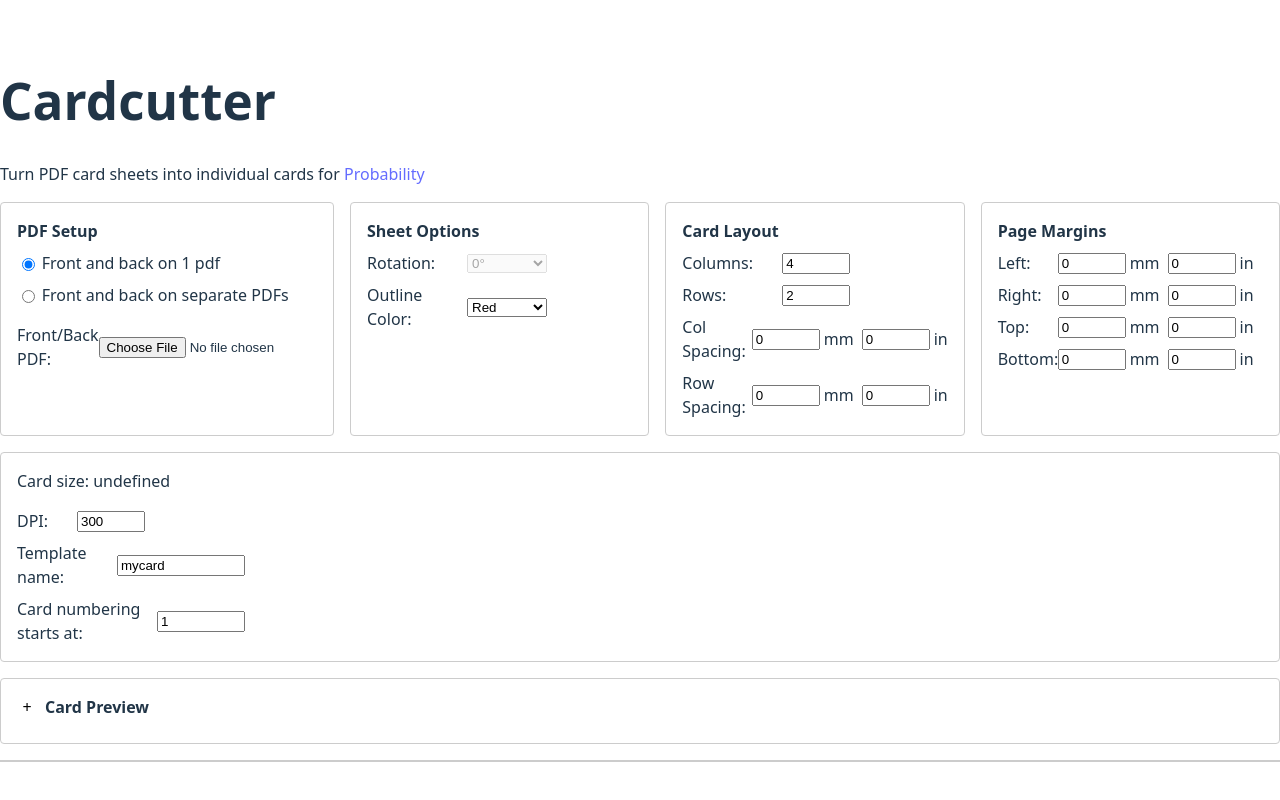
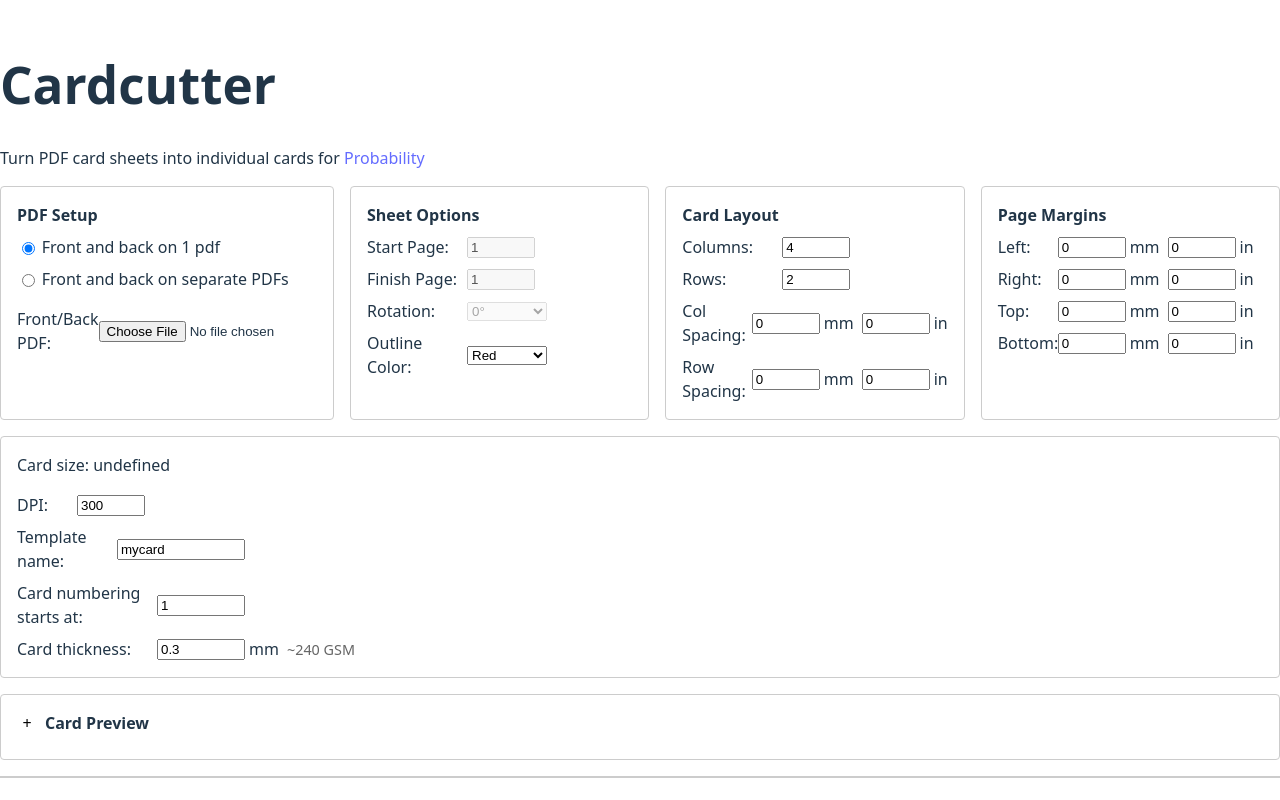
Before and after one commit to garbo-succus/cardcutter, a React (Vite) app: page / in a window 1280 px wide. Built offline with nearby package versions, Linux system fonts and the light colour scheme.

Commit message:
Fix export

```diff
--- a/src/App.tsx
+++ b/src/App.tsx
@@ -87,6 +87,48 @@ function CardSize({ columns, rows, marginLeft, marginRight, marginTop, marginBot
       Card size: {cardSize.widthMm}×{cardSize.heightMm}mm; {cardSize.widthIn}×{cardSize.heightIn}"; {cardSize.widthPixels}×{cardSize.heightPixels} pixels
     </span>
   )
+}
+
+function calculateCardDimensionsInMeters(columns: number, rows: number, marginLeft: number, marginRight: number, marginTop: number, marginBottom: number, columnSpacing: number, rowSpacing: number, pageDimensions: {[key: string]: {width: number, height: number}}) {
+  if (Object.keys(pageDimensions).length === 0) return { width: 0.063, height: 0.088 }; // Standard card size fallback
+
+  const firstPageKey = Object.keys(pageDimensions)[0]
+  const pageWidth = pageDimensions[firstPageKey].width
+  const pageHeight = pageDimensions[firstPageKey].height
+
+  const mmToPixels = (mm: number) => mm * (72 / 25.4)
+  const pixelsToMm = (pixels: number) => pixels / (72 / 25.4)
+  const mmToMeters = (mm: number) => mm / 1000
+
+  const marginLeftPx = mmToPixels(marginLeft)
+  const marginRightPx = mmToPixels(marginRight)
+  const marginTopPx = mmToPixels(marginTop)
+  const marginBottomPx = mmToPixels(marginBottom)
+  const columnSpacingPx = mmToPixels(columnSpacing)
+  const rowSpacingPx = mmToPixels(rowSpacing)
+
+  const totalColumnSpacing = columnSpacingPx * (columns - 1)
+  const totalRowSpacing = rowSpacingPx * (rows - 1)
+
+  const availableWidth = pageWidth - marginLeftPx - marginRightPx - totalColumnSpacing
+  const availableHeight = pageHeight - marginTopPx - marginBottomPx - totalRowSpacing
+  const cellWidth = availableWidth / columns
+  const cellHeight = availableHeight / rows
+
+  const cardWidthMm = pixelsToMm(cellWidth)
+  const cardHeightMm = pixelsToMm(cellHeight)
+
+  return {
+    width: mmToMeters(cardWidthMm),
+    height: mmToMeters(cardHeightMm)
+  }
+}
+
+function calculateApproximateGSM(thicknessMeters: number) {
+  // Approximate conversion: 1 meter thickness ≈ 800,000 GSM (for paper density ~0.8 g/cm³)
+  // More realistic: standard cardstock thickness 0.0003m ≈ 240 GSM
+  const gsmPerMeter = 800000
+  return Math.round(thicknessMeters * gsmPerMeter)
 }
 
 interface CardPreviewProps {
@@ -414,11 +456,13 @@ interface CardExportProps {
   templateName: string
   pageDimensions: {[key: string]: {width: number, height: number}}
   startingCardNumber: number
-}
-
-function CardExport({ mode, file1, file2, columns, rows, startPage, finishPage, numPages1, numPages2, marginLeft, marginRight, marginTop, marginBottom, columnSpacing, rowSpacing, dpi, templateName, pageDimensions, startingCardNumber }: CardExportProps) {
+  cardThickness: number
+}
+
+function CardExport({ mode, file1, file2, columns, rows, startPage, finishPage, numPages1, numPages2, marginLeft, marginRight, marginTop, marginBottom, columnSpacing, rowSpacing, dpi, templateName, pageDimensions, startingCardNumber, cardThickness }: CardExportProps) {
   const [isExporting, setIsExporting] = useState(false)
   const [exportProgress, setExportProgress] = useState({ completed: 0, total: 0 })
+  const [imageFormat, setImageFormat] = useState('png')
 
   const generateCardImage = useCallback(async (cardNumber: number, isBack: boolean, targetFile: File, pdfPageNumber: number, pageKey: string): Promise<{ filename: string, blob: Blob } | null> => {
     const dimensions = pageDimensions[pageKey]
@@ -504,12 +548,12 @@ function CardExport({ mode, file1, file2, columns, rows, startPage, finishPage,
                   const side = isBack ? 'back' : 'front'
                   const actualCardNumber = cardNumber + startingCardNumber - 1
                   const paddedCardNumber = actualCardNumber.toString().padStart(3, '0')
-                  const filename = `${templateName}-${paddedCardNumber}-${side}.png`
+                  const filename = `${templateName}-${paddedCardNumber}-${side}.${imageFormat}`
                   resolve({ filename, blob })
                 } else {
                   resolve(null)
                 }
-              }, 'image/png')
+              }, `image/${imageFormat}`)
             }).catch(() => resolve(null))
           }).catch(() => resolve(null))
         }).catch(() => resolve(null))
@@ -518,7 +562,7 @@ function CardExport({ mode, file1, file2, columns, rows, startPage, finishPage,
     })
   }, [columns, rows, marginLeft, marginRight, marginTop, marginBottom, columnSpacing, rowSpacing, dpi, templateName, pageDimensions])
 
-  const createAndDownloadZip = useCallback(async (exportedFiles: Array<{ filename: string, blob: Blob }>, templateName: string, totalCards: number, startingCardNumber: number) => {
+  const createAndDownloadZip = useCallback(async (exportedFiles: Array<{ filename: string, blob: Blob }>, templateName: string, totalCards: number, startingCardNumber: number, cardThickness: number) => {
     return new Promise<void>((resolve, reject) => {
       const zipFiles: Record<string, Uint8Array> = {}
 
@@ -527,42 +571,12 @@ function CardExport({ mode, file1, file2, columns, rows, startPage, finishPage,
       zipFiles['package.json'] = new TextEncoder().encode(packageJson)
 
       // Calculate card size from current settings
-      const calculateCardSize = () => {
-        if (Object.keys(pageDimensions).length === 0) return [63, 88, 0.1] as [number, number, number]; // Standard card size fallback
-
-        const firstPageKey = Object.keys(pageDimensions)[0]
-        const pageWidth = pageDimensions[firstPageKey].width
-        const pageHeight = pageDimensions[firstPageKey].height
-
-        const mmToPixels = (mm: number) => mm * (72 / 25.4)
-        const pixelsToMm = (pixels: number) => pixels / (72 / 25.4)
-
-        const marginLeftPx = mmToPixels(marginLeft)
-        const marginRightPx = mmToPixels(marginRight)
-        const marginTopPx = mmToPixels(marginTop)
-        const marginBottomPx = mmToPixels(marginBottom)
-        const columnSpacingPx = mmToPixels(columnSpacing)
-        const rowSpacingPx = mmToPixels(rowSpacing)
-
-        const totalColumnSpacing = columnSpacingPx * (columns - 1)
-        const totalRowSpacing = rowSpacingPx * (rows - 1)
-
-        const availableWidth = pageWidth - marginLeftPx - marginRightPx - totalColumnSpacing
-        const availableHeight = pageHeight - marginTopPx - marginBottomPx - totalRowSpacing
-        const cellWidth = availableWidth / columns
-        const cellHeight = availableHeight / rows
-
-        const cardWidthMm = pixelsToMm(cellWidth)
-        const cardHeightMm = pixelsToMm(cellHeight)
-
-        return [
-          Math.round(cardWidthMm * 10) / 10,
-          Math.round(cardHeightMm * 10) / 10,
-          0.1 // thickness in mm
-        ] as [number, number, number]
-      }
-
-      const cardSize = calculateCardSize()
+      const cardDimensions = calculateCardDimensionsInMeters(columns, rows, marginLeft, marginRight, marginTop, marginBottom, columnSpacing, rowSpacing, pageDimensions)
+      const cardSize: [number, number, number] = [
+        cardDimensions.width,
+        cardDimensions.height,
+        cardThickness
+      ]
 
       // Generate probability.json
       const probabilityJson = generateProbabilityJson(templateName, totalCards, startingCardNumber, cardSize)
@@ -598,7 +612,7 @@ function CardExport({ mode, file1, file2, columns, rows, startPage, finishPage,
         })
       }).catch(reject)
     })
-  }, [columns, rows, marginLeft, marginRight, marginTop, marginBottom, columnSpacing, rowSpacing, pageDimensions])
+  }, [columns, rows, marginLeft, marginRight, marginTop, marginBottom, columnSpacing, rowSpacing, pageDimensions, cardThickness])
 
   const exportAllCards = useCallback(async () => {
     if (!file1 && !file2) return
@@ -677,7 +691,7 @@ function CardExport({ mode, file1, file2, columns, rows, startPage, finishPage,
       console.log('File objects:', exportedFiles)
 
       // Create zip file with folder structure
-      await createAndDownloadZip(exportedFiles, templateName, totalCards, startingCardNumber)
+      await createAndDownloadZip(exportedFiles, templateName, totalCards, startingCardNumber, cardThickness)
 
     } catch (error) {
       console.error('Export failed:', error)
@@ -691,7 +705,20 @@ function CardExport({ mode, file1, file2, columns, rows, startPage, finishPage,
   }
 
   return (
-    <div style={{ display: 'flex', alignItems: 'center', gap: '1em' }}>
+    <div style={{ display: 'flex', alignItems: 'center', gap: '1em', flexWrap: 'wrap' }}>
+      <div style={{ display: 'flex', alignItems: 'center', gap: '0.5em' }}>
+        <select
+          value={imageFormat}
+          onChange={(e) => setImageFormat(e.target.value)}
+          style={{
+            padding: '0.5em',
+            border: '1px solid #ccc',
+            borderRadius: '4px'
+          }}
+          disabled={isExporting}
+        >
+          <option value="png">PNG</option>
+        </select>
         <button
           onClick={exportAllCards}
           disabled={isExporting}
@@ -706,6 +733,7 @@ function CardExport({ mode, file1, file2, columns, rows, startPage, finishPage,
         >
           {isExporting ? 'Exporting...' : 'Export'}
         </button>
+      </div>
 
       {isExporting && (
         <div style={{
@@ -759,6 +787,7 @@ function App() {
   const templateName = useAppStore((state) => state.templateName)
   const previewCardNumber = useAppStore((state) => state.previewCardNumber)
   const startingCardNumber = useAppStore((state) => state.startingCardNumber)
+  const cardThickness = useAppStore((state) => state.cardThickness)
   const update = useAppStore((state) => state.update)
   const [renderedPageDimensions, setRenderedPageDimensions] = useState<{[key: string]: {width: number, height: number}}>({})
 
@@ -992,8 +1021,6 @@ function App() {
         <div style={{ border: '1px solid #ccc', padding: '1em', borderRadius: '4px', flex: '1', minWidth: '250px' }}>
           <h3 style={{ margin: '0 0 0.5em 0', fontSize: '1em' }}>Sheet Options</h3>
           <div style={{ display: 'flex', flexDirection: 'column', gap: '0.5em' }}>
-            {(file1 || file2) && (
-              <>
             <div style={{ display: 'flex', alignItems: 'center' }}>
               <label style={{ display: 'inline-block', width: '100px' }}>
                 Start Page:
@@ -1004,7 +1031,8 @@ function App() {
                 onChange={(e) => update('startPage', Math.max(1, Math.min(Number(e.target.value), Math.max(numPages1, numPages2))))}
                 style={{ width: '60px' }}
                 min="1"
-                    max={Math.max(numPages1, numPages2)}
+                max={Math.max(numPages1, numPages2) || 1}
+                disabled
               />
             </div>
             <div style={{ display: 'flex', alignItems: 'center' }}>
@@ -1013,7 +1041,7 @@ function App() {
               </label>
               <input
                 type="number"
-                    value={finishPage || Math.max(numPages1, numPages2)}
+                value={finishPage || Math.max(numPages1, numPages2) || 1}
                 onChange={(e) => {
                   const maxPages = Math.max(numPages1, numPages2)
                   const value = Number(e.target.value)
@@ -1021,11 +1049,10 @@ function App() {
                 }}
                 style={{ width: '60px' }}
                 min={startPage}
-                    max={Math.max(numPages1, numPages2)}
-                  />
-                </div>
-              </>
-            )}
+                max={Math.max(numPages1, numPages2) || 1}
+                disabled
+              />
+            </div>
             <div style={{ display: 'flex', alignItems: 'center' }}>
               <label style={{ display: 'inline-block', width: '100px' }}>
                 Rotation:
@@ -1274,6 +1301,23 @@ function App() {
                 min="1"
                 step="1"
               />
+            </div>
+            <div style={{ display: 'flex', alignItems: 'center' }}>
+              <label style={{ display: 'inline-block', width: '140px' }}>
+                Card thickness:
+              </label>
+              <input
+                type="number"
+                value={Math.round(cardThickness * 1000 * 100) / 100}
+                onChange={(e) => update('cardThickness', Math.max(0.01, Number(e.target.value)) / 1000)}
+                style={{ width: '80px', marginRight: '4px' }}
+                min="0.01"
+                step="0.01"
+              />
+              <span style={{ marginRight: '8px' }}>mm</span>
+              <span style={{ fontSize: '0.9em', color: '#666' }}>
+                ~{calculateApproximateGSM(cardThickness)} GSM
+              </span>
             </div>
             <CardExport
               mode={mode}
@@ -1295,6 +1339,7 @@ function App() {
               templateName={templateName}
               pageDimensions={pageDimensions}
               startingCardNumber={startingCardNumber}
+              cardThickness={cardThickness}
             />
           </div>
         </div>
--- a/src/store.ts
+++ b/src/store.ts
@@ -24,6 +24,7 @@ interface AppState {
   pageDimensions: {[key: string]: {width: number, height: number}}
   previewCardNumber: number
   startingCardNumber: number
+  cardThickness: number
 
   update: <K extends keyof Omit<AppState, 'update'>>(key: K, value: AppState[K]) => void
   setMode: (mode: 'single' | 'separate') => void
@@ -49,6 +50,7 @@ interface AppState {
   setPageDimensions: (dimensions: {[key: string]: {width: number, height: number}}) => void
   setPreviewCardNumber: (cardNumber: number) => void
   setStartingCardNumber: (startingNumber: number) => void
+  setCardThickness: (thickness: number) => void
 }
 
 export const useAppStore = create<AppState>((set) => ({
@@ -75,6 +77,7 @@ export const useAppStore = create<AppState>((set) => ({
   pageDimensions: {},
   previewCardNumber: 1,
   startingCardNumber: 1,
+  cardThickness: 0.0003,
 
   update: (key, value) => set({ [key]: value } as any),
   setMode: (mode) => set({ mode }),
@@ -100,4 +103,5 @@ export const useAppStore = create<AppState>((set) => ({
   setPageDimensions: (pageDimensions) => set({ pageDimensions }),
   setPreviewCardNumber: (previewCardNumber) => set({ previewCardNumber }),
   setStartingCardNumber: (startingCardNumber) => set({ startingCardNumber }),
+  setCardThickness: (cardThickness) => set({ cardThickness }),
 }))
```
Also changed, not shown: src/assets/probability-template.ts (+27 -11 lines). Lines whose indentation alone changed are shown as unchanged.
